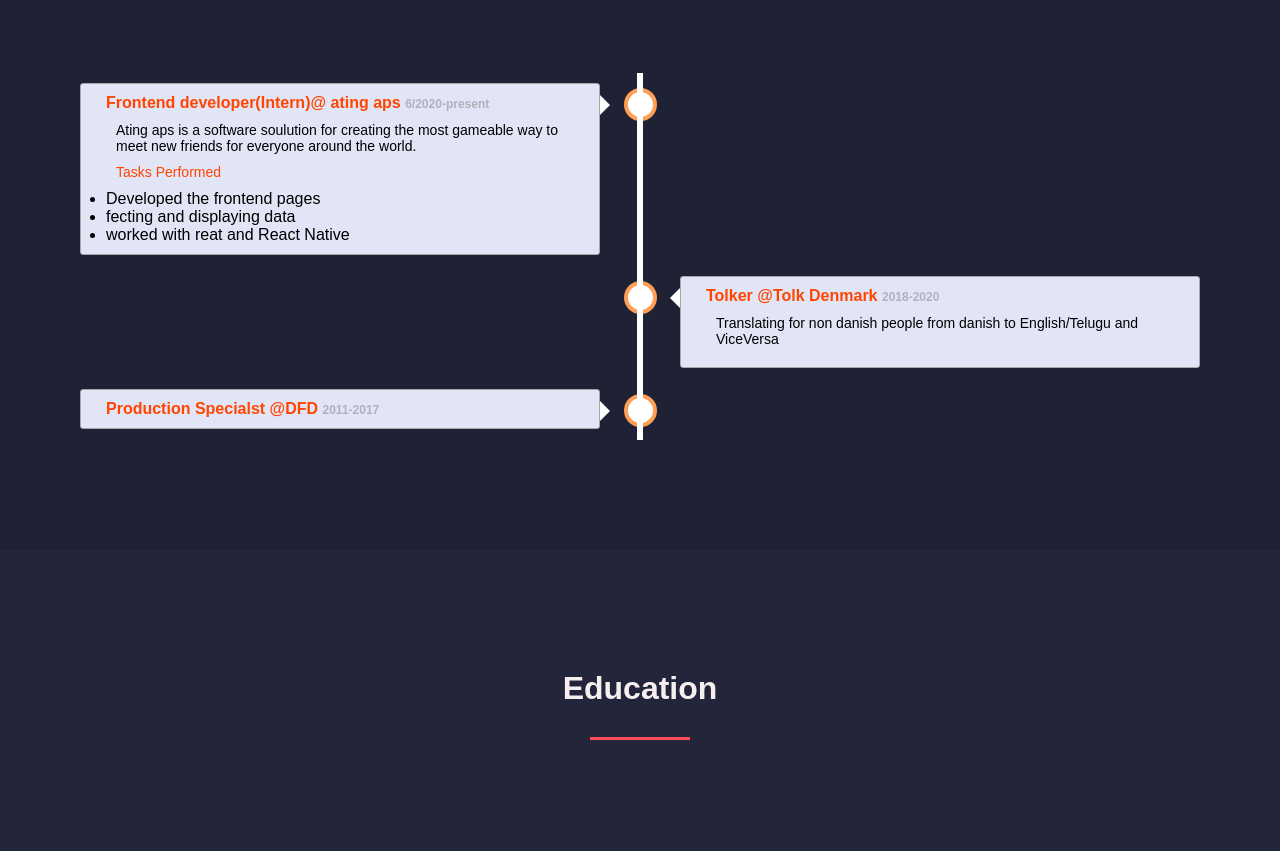
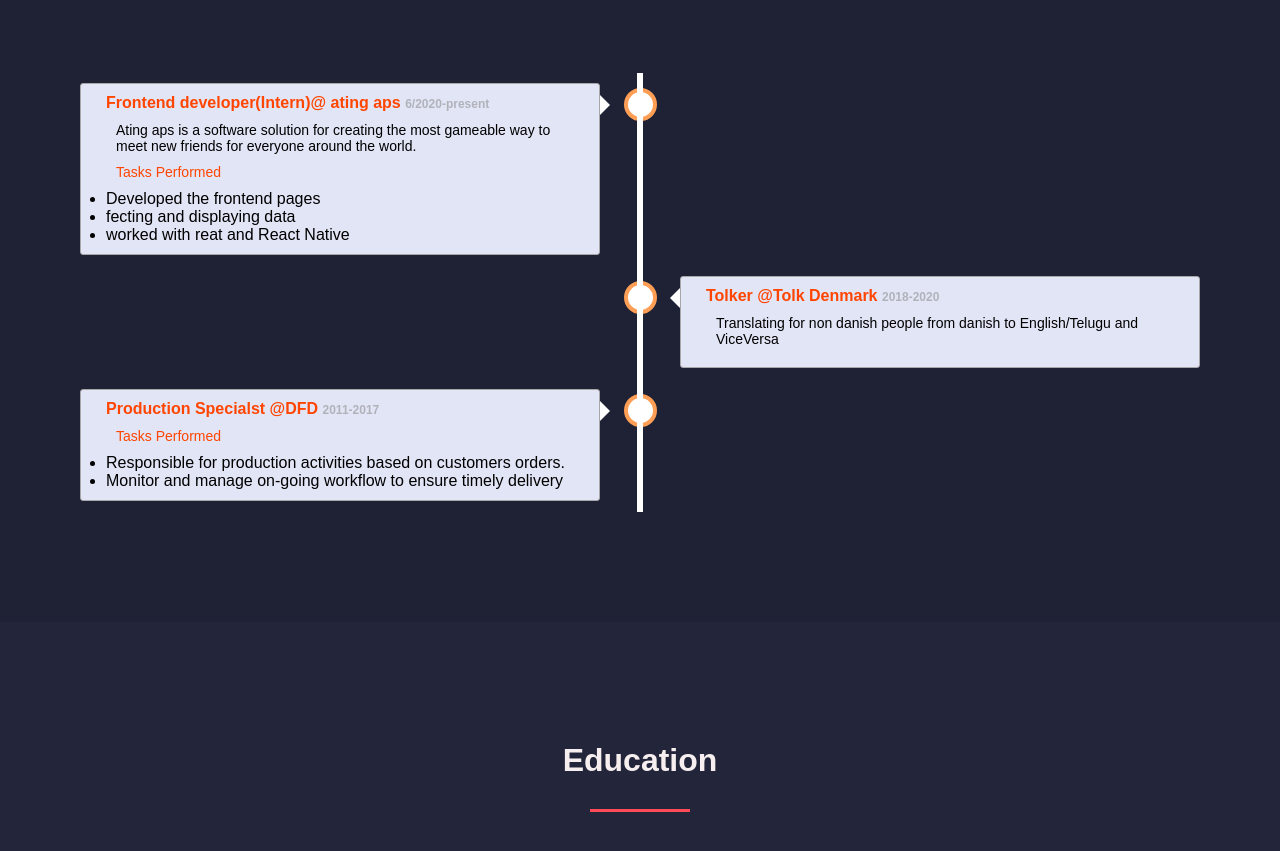
Before and after one commit to mamathamereddy/Portfolio, a React (Create React App) app: page / in a window 1280 px wide. Shown: the part 4760-5611 px from the top of the page. Built offline with nearby package versions, Linux system fonts and the light colour scheme.

Commit message:
adding  experience details

```diff
--- a/src/components/Experience.js
+++ b/src/components/Experience.js
@@ -1,5 +1,4 @@
 import React from "react";
-
 
 const Experience = () => {
   return (
@@ -16,7 +15,7 @@ const Experience = () => {
                 <span> 6/2020-present</span>
               </h4>
               <p>
-                Ating aps is a software soulution for creating the most gameable
+                Ating aps is a software solution for creating the most gameable
                 way to meet new friends for everyone around the world.
               </p>
               <p className="task">Tasks Performed</p>
@@ -43,6 +42,16 @@ const Experience = () => {
               <h4>
                 Production Specialst @DFD <span> 2011-2017</span>
               </h4>
+              <p className="task">Tasks Performed</p>
+              <ul>
+                <li>
+                  Responsible for production activities based on customers
+                  orders.
+                </li>
+                <li>
+                  Monitor and manage on-going workflow to ensure timely delivery
+                </li>
+              </ul>
             </div>
           </div>
         </div>
```
